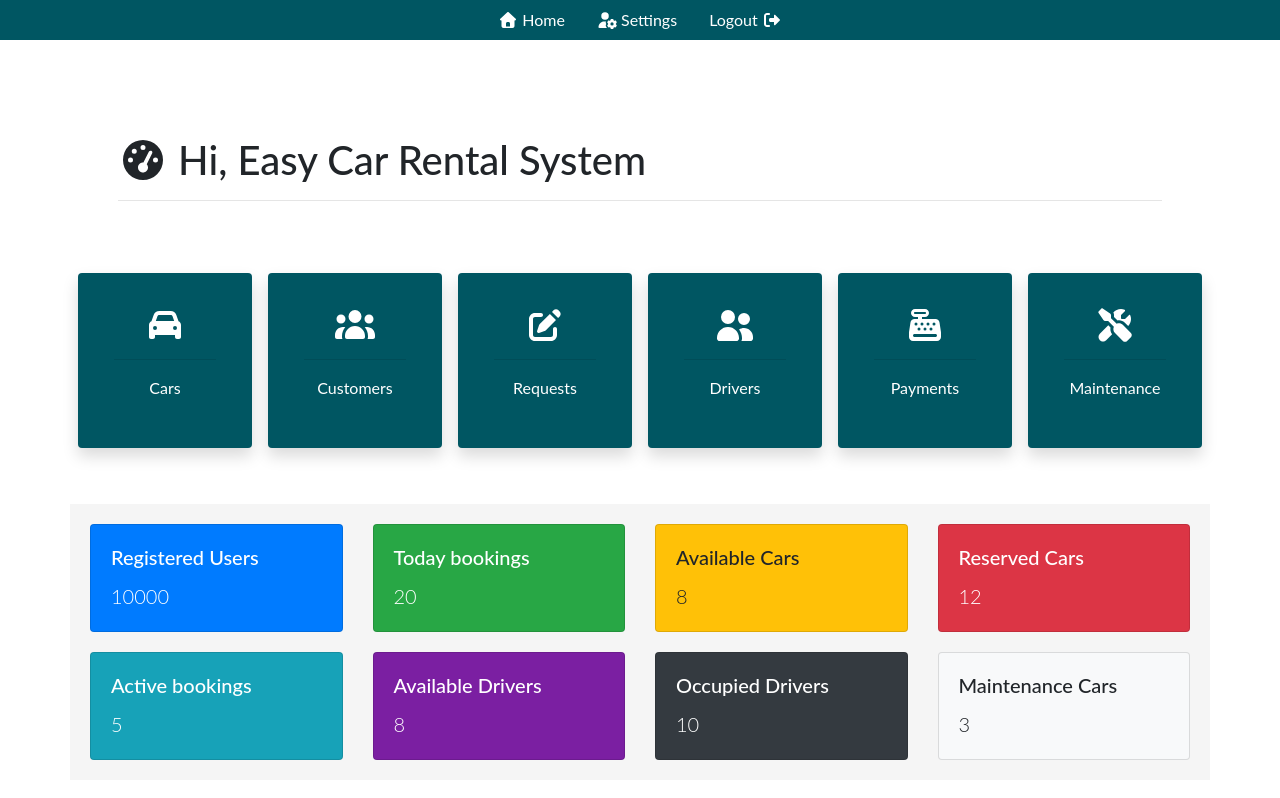
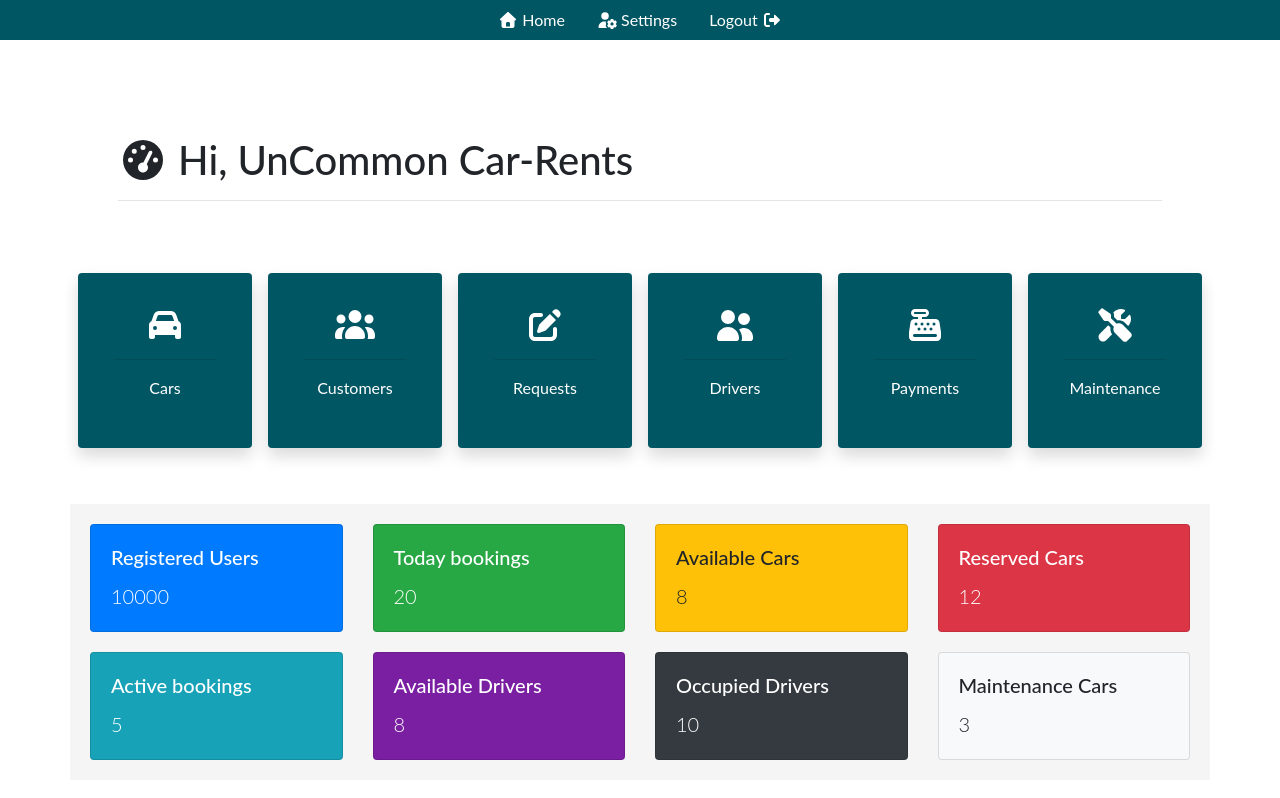
Before and after one commit to sahannimesh99/Car_Rental_Portal, a plain HTML site: page src/admin/dashboard/dash.html in a window 1280 px wide. Drawn offline with Linux system fonts and the light colour scheme.

```diff
--- a/src/admin/dashboard/dash.html
+++ b/src/admin/dashboard/dash.html
@@ -20,7 +20,7 @@
 <div class="container py-5">
     <div class="row">
         <div class="col-lg-12 p-5">
-            <h1 id="main-title"><i aria-hidden="true" class="fa fa-tachometer-alt"></i> Hi, Easy Car Rental System</h1>
+            <h1 id="main-title"><i aria-hidden="true" class="fa fa-tachometer-alt"></i> Hi, UnCommon Car-Rents</h1>
             <hr/>
         </div>
     </div>
```
Also changed, not shown: src/user/dashboard/dashboard.html (+1 -1 lines).
